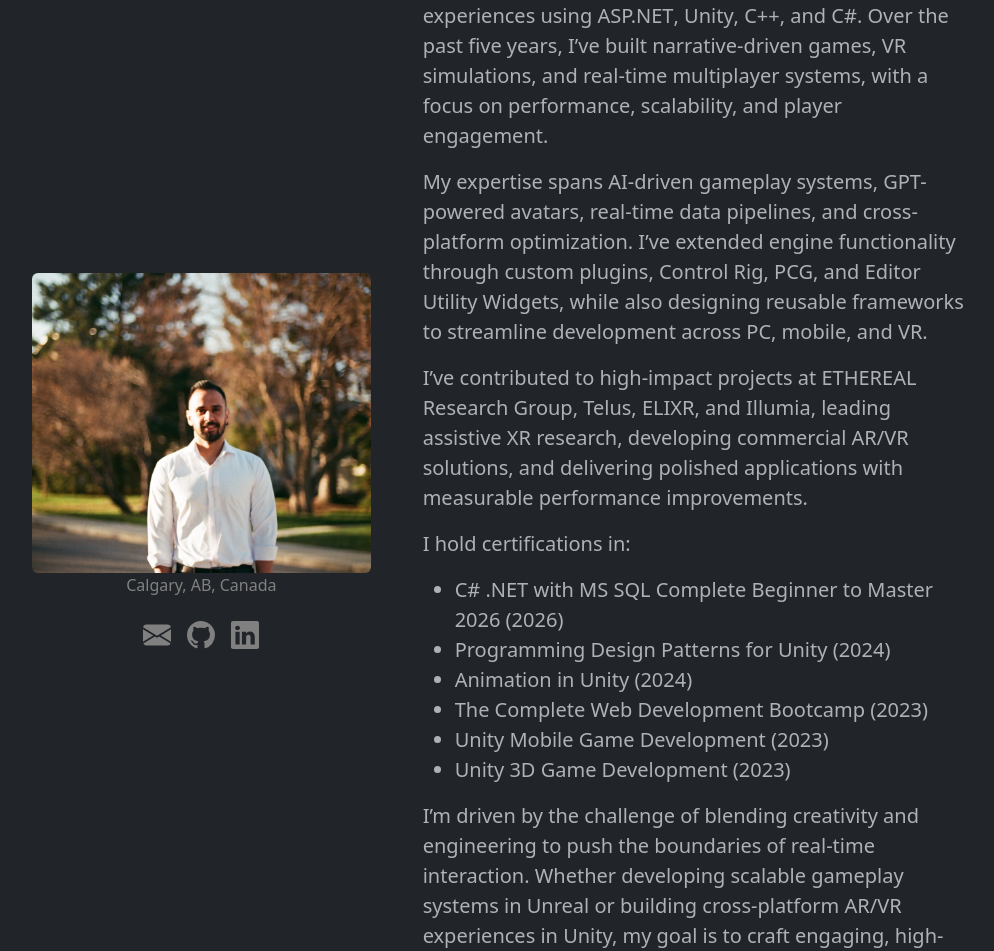
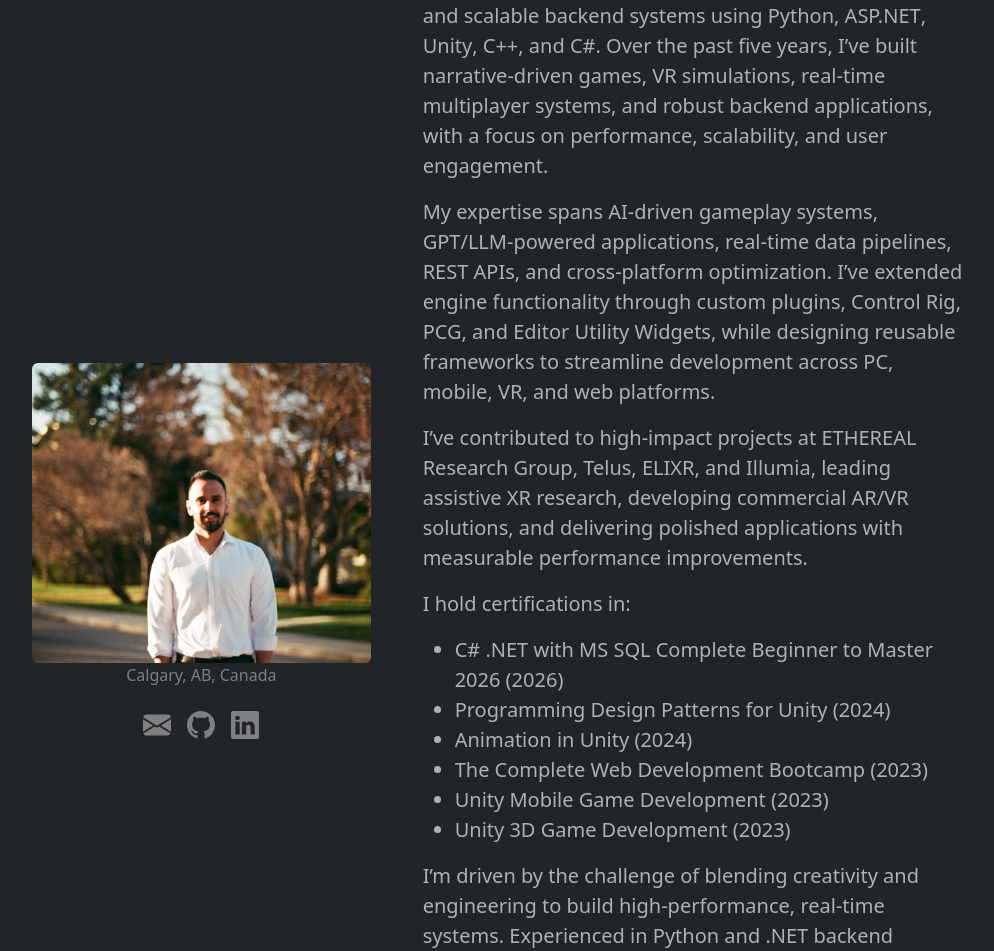
Before and after one commit to Alishahidi1997/alishahidi1997.github.io, a React (Create React App) app: page / in a window 1280 px wide. Shown: the part 201-1152 px from the top of the page, without its empty margins (44-1038 px from the left). Built offline with nearby package versions, Linux system fonts and the light colour scheme.

Commit message:
change about me

```diff
--- a/src/AboutMe/aboutMe.js
+++ b/src/AboutMe/aboutMe.js
@@ -15,10 +15,10 @@ function AboutMe() {
             <h2 style={{ fontWeight: 'bold' }}>About Me</h2>
             <div className="lead text-muted">
     <p>
-    I’m a multidisciplinary software developer passionate about creating immersive games and interactive experiences using <strong>ASP.NET</strong>, <strong>Unity</strong>, <strong>C++</strong>, and <strong>C#</strong>. Over the past five years, I’ve built narrative-driven games, VR simulations, and real-time multiplayer systems, with a focus on performance, scalability, and player engagement.
+        I’m a multidisciplinary software developer passionate about creating immersive games, interactive experiences, and scalable backend systems using <strong>Python</strong>, <strong>ASP.NET</strong>, <strong>Unity</strong>, <strong>C++</strong>, and <strong>C#</strong>. Over the past five years, I’ve built narrative-driven games, VR simulations, real-time multiplayer systems, and robust backend applications, with a focus on <strong>performance, scalability, and user engagement</strong>.
     </p>
     <p>
-    My expertise spans <strong>AI-driven gameplay systems</strong>, <strong>GPT-powered avatars</strong>, <strong>real-time data pipelines</strong>, and <strong>cross-platform optimization</strong>. I’ve extended engine functionality through <strong>custom plugins</strong>, <strong>Control Rig</strong>, <strong>PCG</strong>, and <strong>Editor Utility Widgets</strong>, while also designing reusable frameworks to streamline development across PC, mobile, and VR.
+        My expertise spans <strong>AI-driven gameplay systems</strong>, <strong>GPT/LLM-powered applications</strong>, <strong>real-time data pipelines</strong>, <strong>REST APIs</strong>, and <strong>cross-platform optimization</strong>. I’ve extended engine functionality through <strong>custom plugins</strong>, <strong>Control Rig</strong>, <strong>PCG</strong>, and <strong>Editor Utility Widgets</strong>, while designing reusable frameworks to streamline development across PC, mobile, VR, and web platforms.
     </p>
     <p>
         I’ve contributed to high-impact projects at <strong>ETHEREAL Research Group</strong>, <strong>Telus</strong>, <strong>ELIXR</strong>, and <strong>Illumia</strong>, leading assistive XR research, developing commercial AR/VR solutions, and delivering polished applications with measurable performance improvements.
@@ -33,7 +33,7 @@ function AboutMe() {
         <li><strong>Unity 3D Game Development</strong> (2023)</li>
     </ul>
     <p>
-    I’m driven by the challenge of blending creativity and engineering to push the boundaries of real-time interaction. Whether developing scalable gameplay systems in Unreal or building cross-platform AR/VR experiences in Unity, my goal is to craft engaging, high-performance projects that inspire and immerse players.
+        I’m driven by the challenge of blending creativity and engineering to build <strong>high-performance, real-time systems</strong>. Experienced in <strong>Python and .NET backend development</strong>, designing and implementing <strong>REST APIs</strong>, and integrating <strong>large language models (LLMs)</strong> for intelligent, data-driven applications. Whether creating <strong>scalable AR/VR experiences in Unity</strong>, developing <strong>gameplay systems in Unreal</strong>, or building <strong>robust backend services</strong>, my goal is to deliver <strong>engaging, reliable, and innovative solutions</strong> across platforms.
     </p>
 </div>
             <a href={ResumePath} role="button" className="btn btn-secondary" target="_blank" rel="noopener noreferrer">
```
Lines whose indentation alone changed are shown as unchanged.
